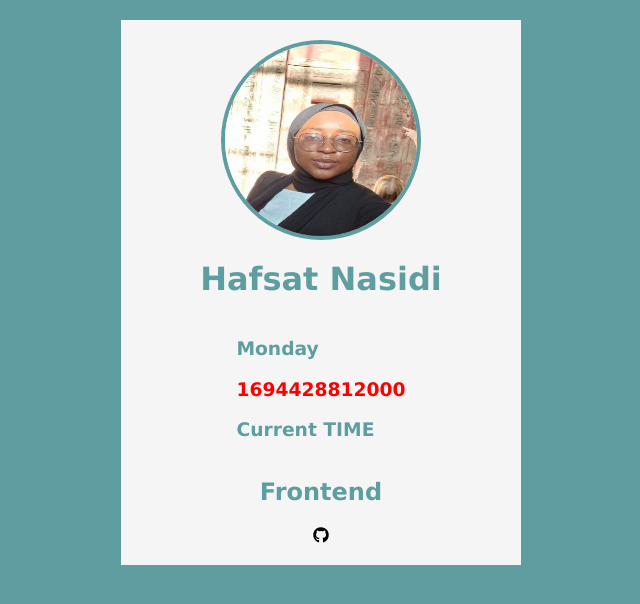
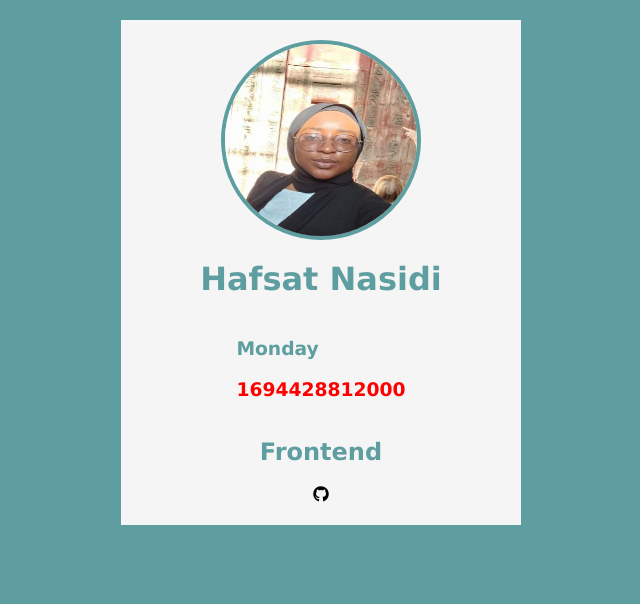
Before and after one commit to hafsatun2020/hng-stage-1, a plain HTML site: page index.html in a window 1280 px wide. Shown: the whole page, without its empty margins (319-959 px from the left). Drawn offline with nearby package versions, Linux system fonts and the light colour scheme.

Commit message:
Update index.html

```diff
--- a/index.html
+++ b/index.html
@@ -23,7 +23,6 @@
         <div class="timeDay">
             <h3 id="day"  data-testid="currentDayOfTheWeek">Current day of the week</h3>
             <h3 id="time"  data-testid="currentUTCTime" >Current TIME</h3>
-            <h3 id="clock"  data-testid="currentUTCTimeClock" >Current TIME</h3>
             </div>
 
         <h2 data-testid="myTrack">Frontend</h2>
```
